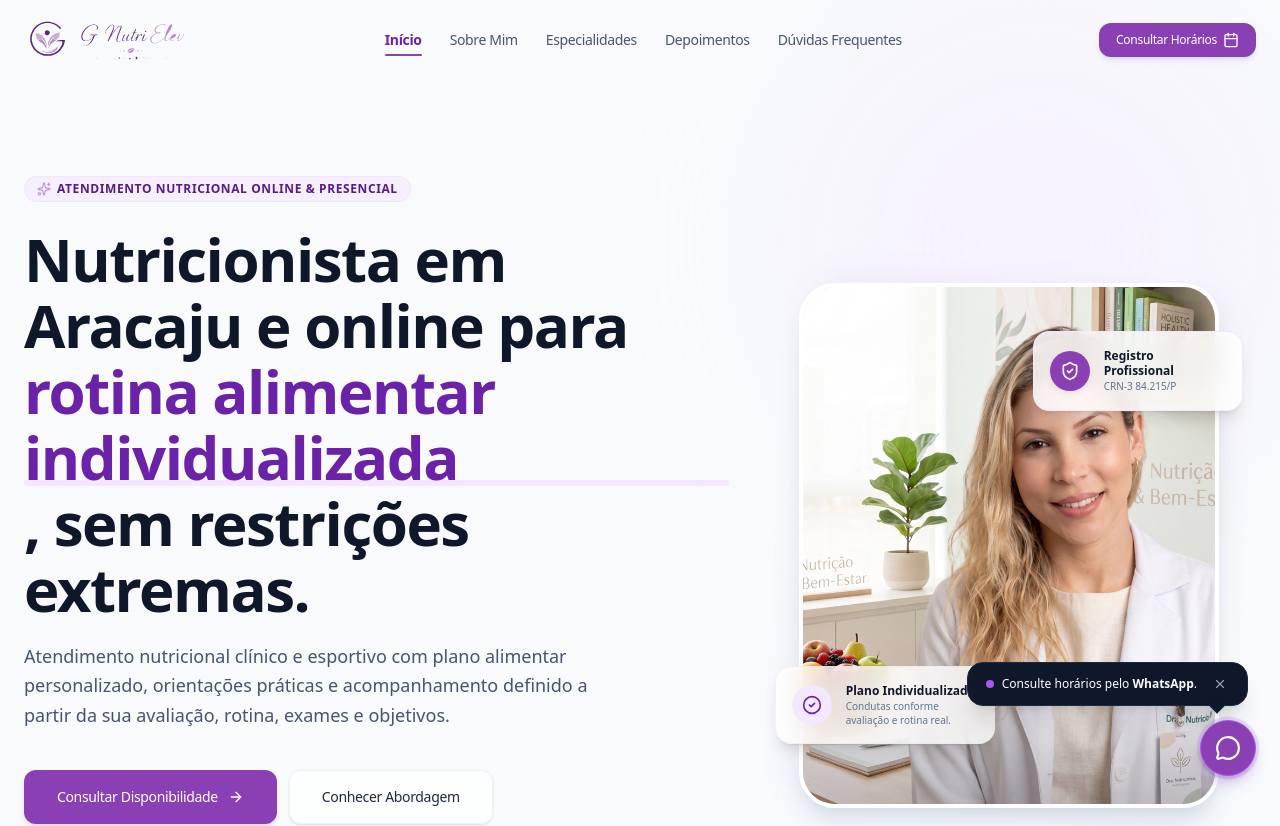
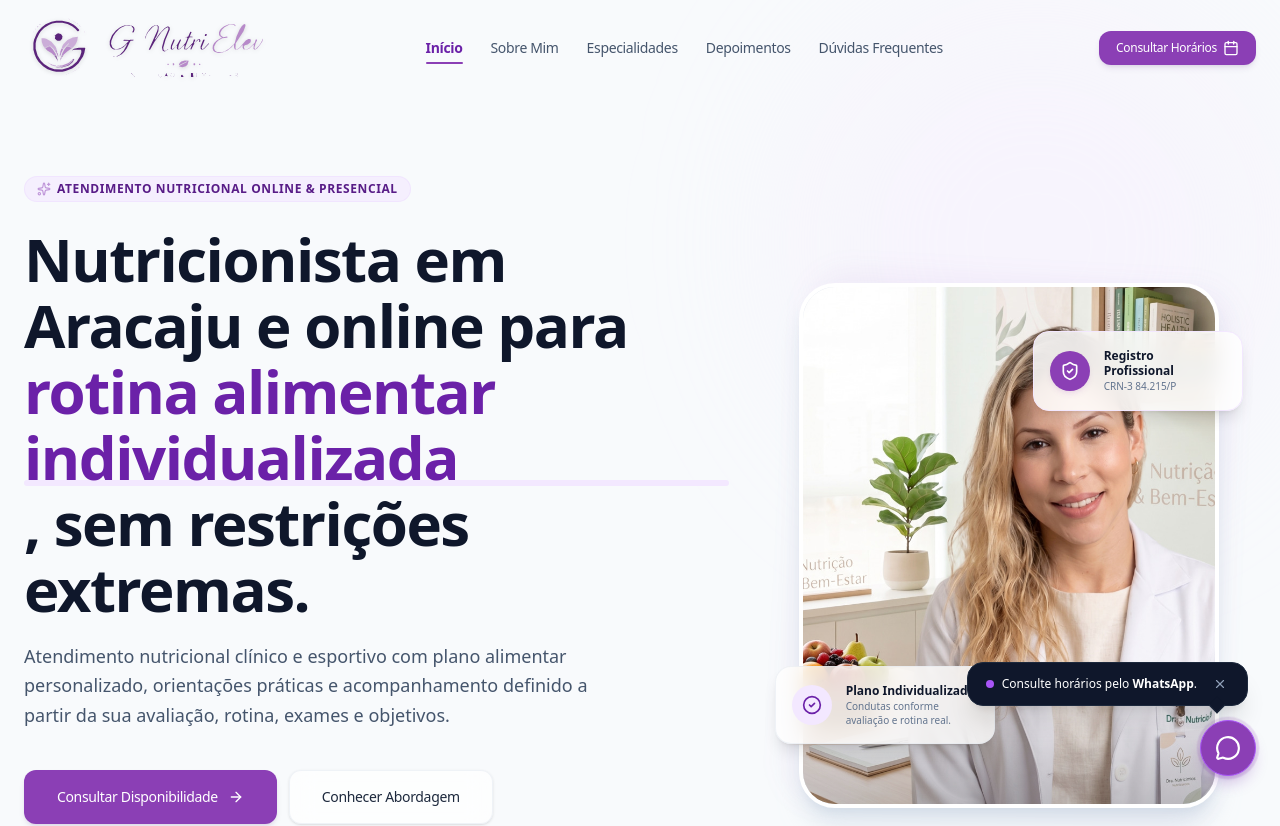
Before and after one commit to paulodias-dev/gnutrielev-nutricionista, a React (Vite) app: page / in a window 1280 px wide. Shown: the top 826 px of the page. Built offline with nearby package versions, Linux system fonts and the light colour scheme.

Commit message:
Aumenta logo do header para melhorar leitura

```diff
--- a/src/components/layout/Header.tsx
+++ b/src/components/layout/Header.tsx
@@ -81,11 +81,11 @@ export const Header: React.FC = () => {
       id="main-header"
       className={`fixed top-0 left-0 right-0 z-[100] transition-all duration-300 ${
         scrolled || isOpen
-          ? 'bg-white/90 backdrop-blur-xl border-b border-slate-200/40 shadow-sm py-3'
-          : 'bg-transparent border-b border-transparent py-4'
+          ? 'bg-white/90 backdrop-blur-xl border-b border-slate-200/40 shadow-sm py-2'
+          : 'bg-transparent border-b border-transparent py-3'
       }`}
     >
-      <div className="max-w-7xl mx-auto px-6 flex items-center justify-between gap-6">
+      <div className="max-w-7xl mx-auto px-6 flex items-center justify-between gap-6 min-h-[68px]">
         <a
           href="#inicio"
           onClick={(e) => handleLinkClick(e, 'inicio')}
@@ -98,11 +98,11 @@ export const Header: React.FC = () => {
             alt="GNutriElev - Nutrição e Bem-Estar"
             width="760"
             height="223"
-            className="h-11 sm:h-12 w-auto max-w-[185px] sm:max-w-[210px] object-contain"
+            className="h-[60px] sm:h-[66px] lg:h-[72px] w-auto max-w-[230px] sm:max-w-[255px] lg:max-w-[285px] object-contain drop-shadow-sm"
           />
         </a>
 
-        <nav className="hidden md:flex items-center gap-7" id="desktop-nav" aria-label="Navegação principal">
+        <nav className="hidden md:flex items-center gap-5 lg:gap-7" id="desktop-nav" aria-label="Navegação principal">
           {NAV_ITEMS.map((item) => (
             <a
               key={item.id}
@@ -127,7 +127,7 @@ export const Header: React.FC = () => {
           ))}
         </nav>
 
-        <div className="hidden md:block">
+        <div className="hidden md:block shrink-0">
           <Button
             id="header-cta"
             href={NUTRI_PROFILE.whatsappUrl}
```
